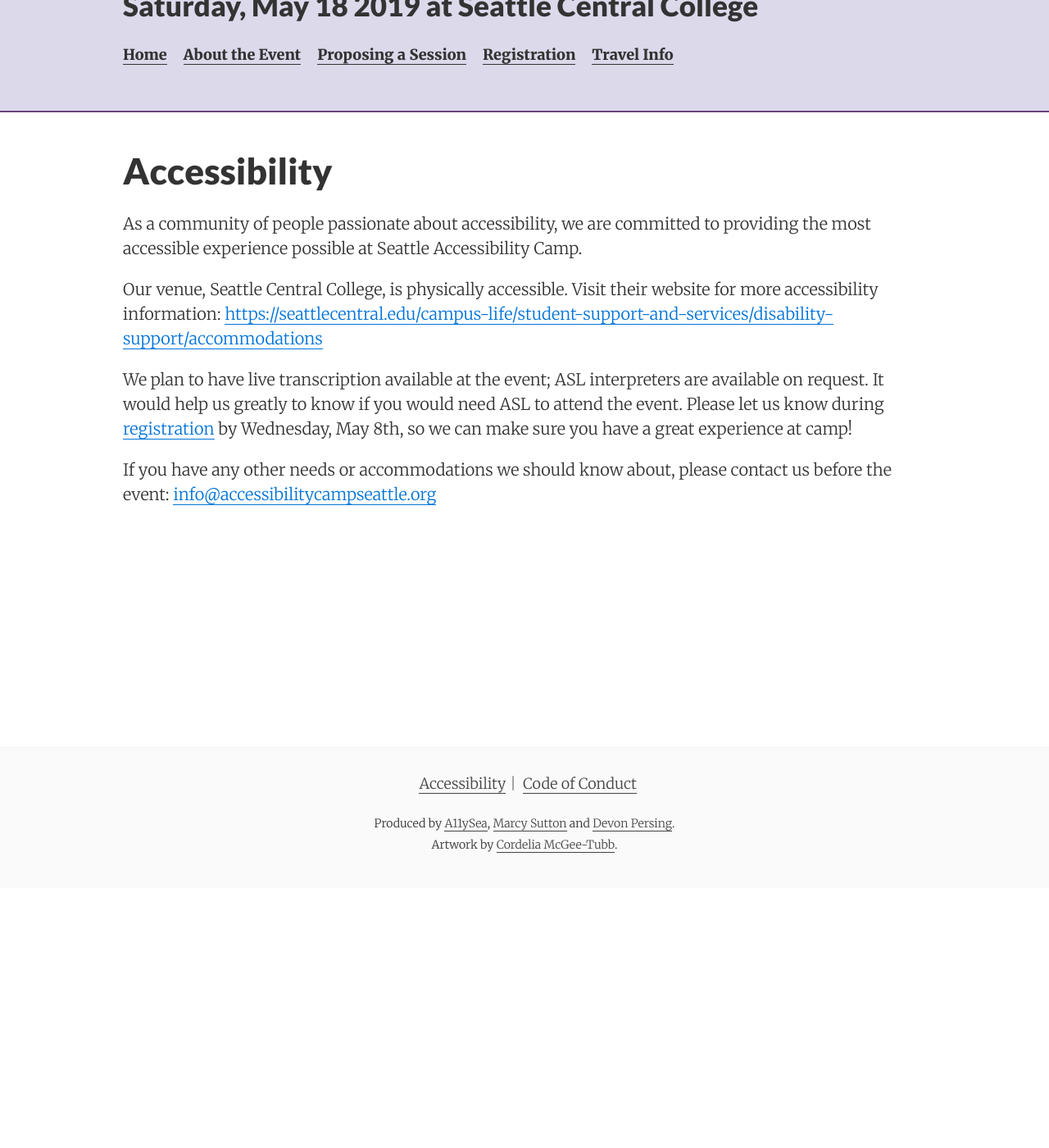
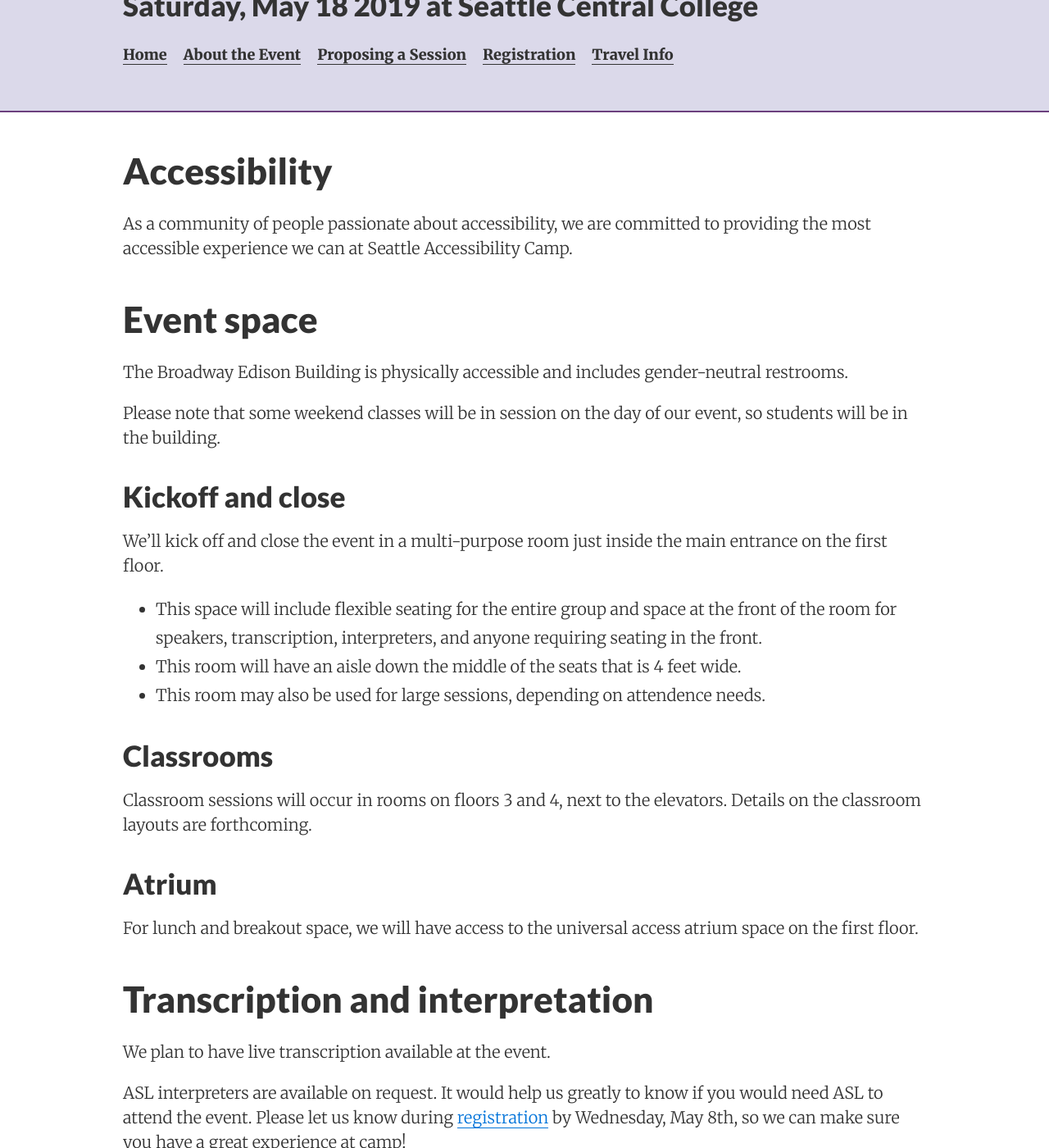
Before and after one commit to marcysutton/a11ycamp-jekyll, a Jekyll site: the page built from accessibility.md, in a window 1280 px wide and 1400 px high, scrolled down 317 px. Shown: the whole window at 82% size. Built offline with Jekyll 4.4.1, drawn with Linux system fonts in a browser that asks for light colours; comment, search, counter and statistics services are not loaded; some of the changed text lies outside the part shown.

```diff
--- a/accessibility.md
+++ b/accessibility.md
@@ -7,10 +7,36 @@ menu: footer
 weight: 8
 ---
 
-As a community of people passionate about accessibility, we are committed to providing the most accessible experience possible at Seattle Accessibility Camp.
+As a community of people passionate about accessibility, we are committed to providing the most accessible experience we can at Seattle Accessibility Camp.
 
-Our venue, Seattle Central College, is physically accessible. Visit their website for more accessibility information: [https://seattlecentral.edu/campus-life/student-support-and-services/disability-support/accommodations](https://seattlecentral.edu/campus-life/student-support-and-services/disability-support/accommodations)
+## Event space
 
-We plan to have live transcription available at the event; ASL interpreters are available on request. It would help us greatly to know if you would need ASL to attend the event. Please let us know during [registration](../registration) by Wednesday, May 8th, so we can make sure you have a great experience at camp!
+The Broadway Edison Building is physically accessible and includes gender-neutral restrooms.
+
+Please note that some weekend classes will be in session on the day of our event, so students will be in the building.
+
+### Kickoff and close
+
+We'll kick off and close the event in a multi-purpose room just inside the main entrance on the first floor.
+
+- This space will include flexible seating for the entire group and space at the front of the room for speakers, transcription, interpreters, and anyone requiring seating in the front.
+- This room will have an aisle down the middle of the seats that is 4 feet wide.
+- This room may also be used for large sessions, depending on attendence needs.
+
+### Classrooms
+
+Classroom sessions will occur in rooms on floors 3 and 4, next to the elevators. Details on the classroom layouts are forthcoming.
+
+### Atrium
+
+For lunch and breakout space, we will have access to the universal access atrium space on the first floor.
+
+## Transcription and interpretation
+
+We plan to have live transcription available at the event.
+
+ASL interpreters are available on request. It would help us greatly to know if you would need ASL to attend the event. Please let us know during [registration](../registration) by Wednesday, May 8th, so we can make sure you have a great experience at camp!
+
+## Requests and concerns
 
 If you have any other needs or accommodations we should know about, please contact us before the event: [info@accessibilitycampseattle.org](mailto: info@accessibilitycampseattle.org)
```
Also changed, not shown: travel-info.md (+5 -6 lines).
